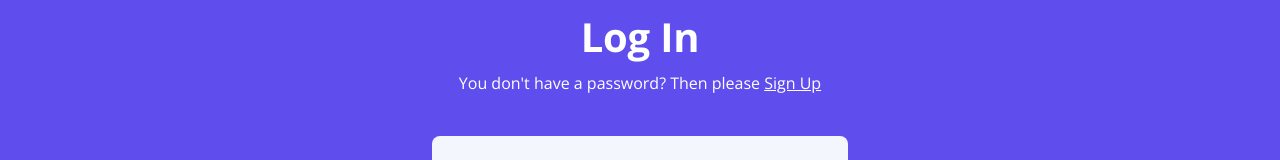
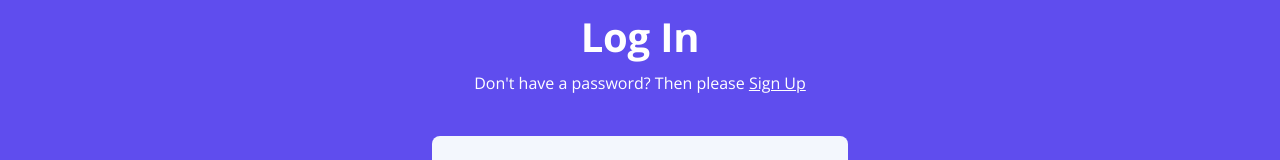
Before and after one commit to samyukthaa77/p2p-lending, a Next.js app: page /login in a window 1280 px wide. Shown: the part 164-324 px from the top of the page. Built offline with nearby package versions, Linux system fonts and the light colour scheme.

Commit message:
Small change

```diff
--- a/pages/login.js
+++ b/pages/login.js
@@ -37,7 +37,7 @@ const Login = () => {
 						<div className="col-lg-12">
 							<h1>Log In</h1>
 							<p>
-								{"You don't have a password? Then please "}
+								{"Don't have a password? Then please "}
 								<Link href="/signup">
 									<a className="white">Sign Up</a>
 								</Link>
```
